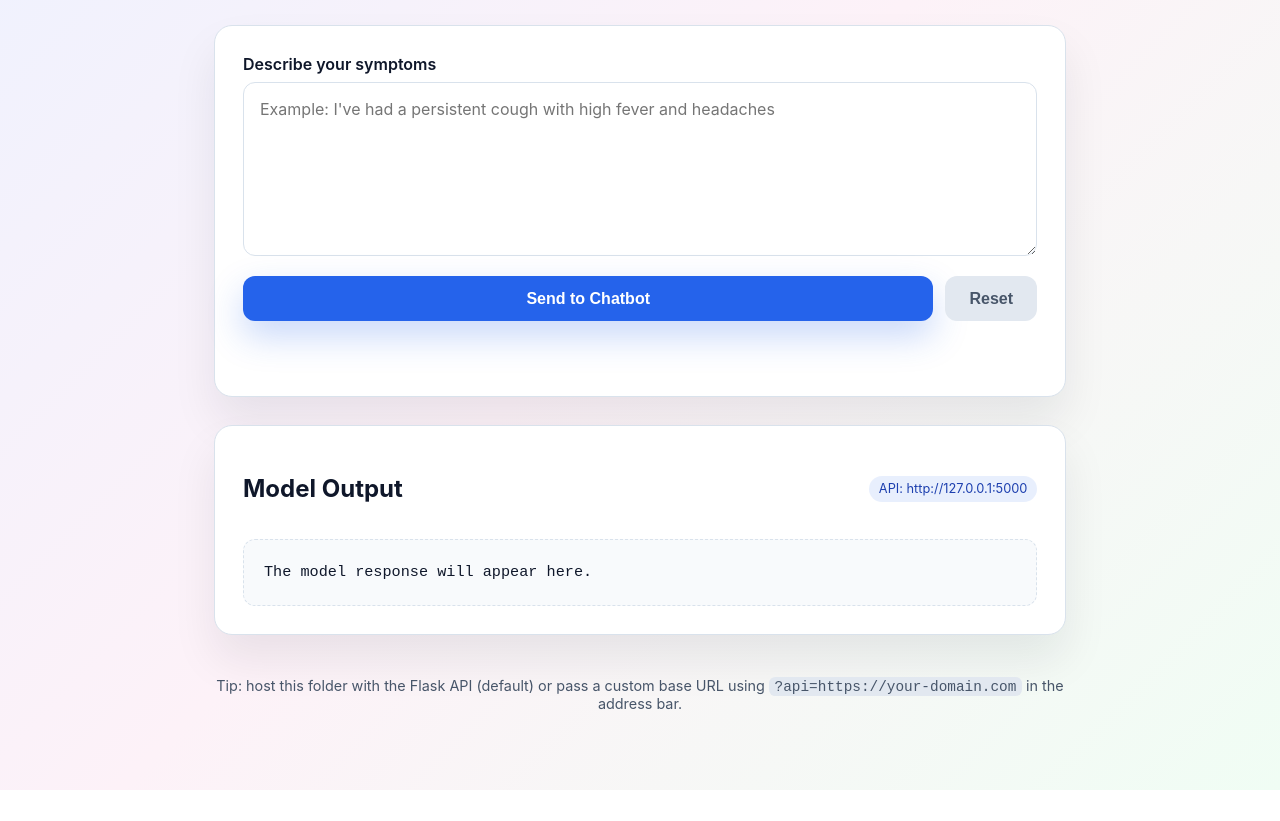
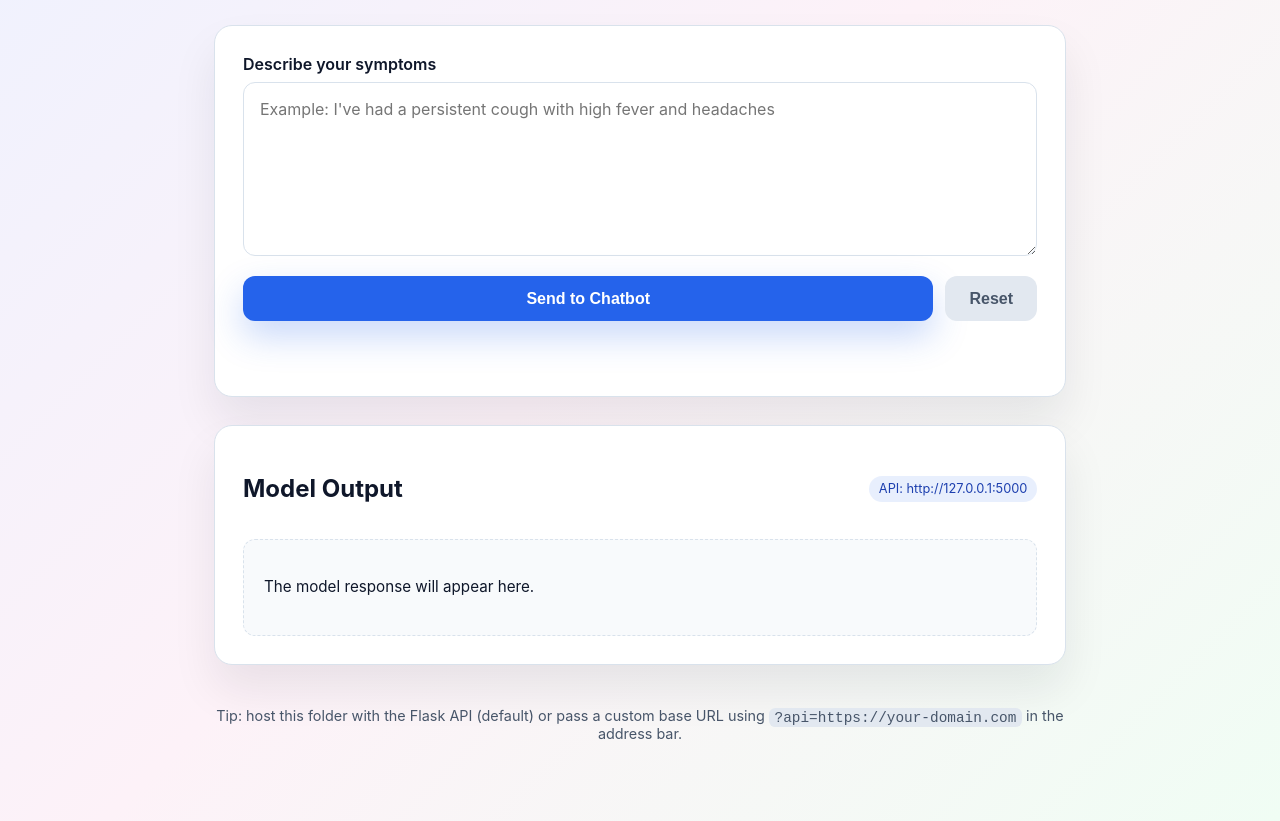
Before and after one commit to DominicCl/MAIS-202-Healthcare-Assistant-Chatbot, a plain HTML site: page website/index.html in a window 1280 px wide. Shown: the part 252-1073 px from the top of the page. Before the commit the page ends 1042 px from the top, so only its background shows below. Drawn offline with Linux system fonts and the light colour scheme.

Commit message:
Replace preformatted output with div and paragraph

```diff
--- a/website/index.html
+++ b/website/index.html
@@ -39,7 +39,9 @@
         <h2>Model Output</h2>
         <span class="chip" id="apiIndicator">API: same origin</span>
       </div>
-      <pre id="modelOutput" class="output-body">The model response will appear here.</pre>
+      <div id="modelOutput" class="output-body pretty-output">
+        <p class="placeholder">The model response will appear here.</p>
+      </div>
     </section>
 
     <footer class="footer">
```
